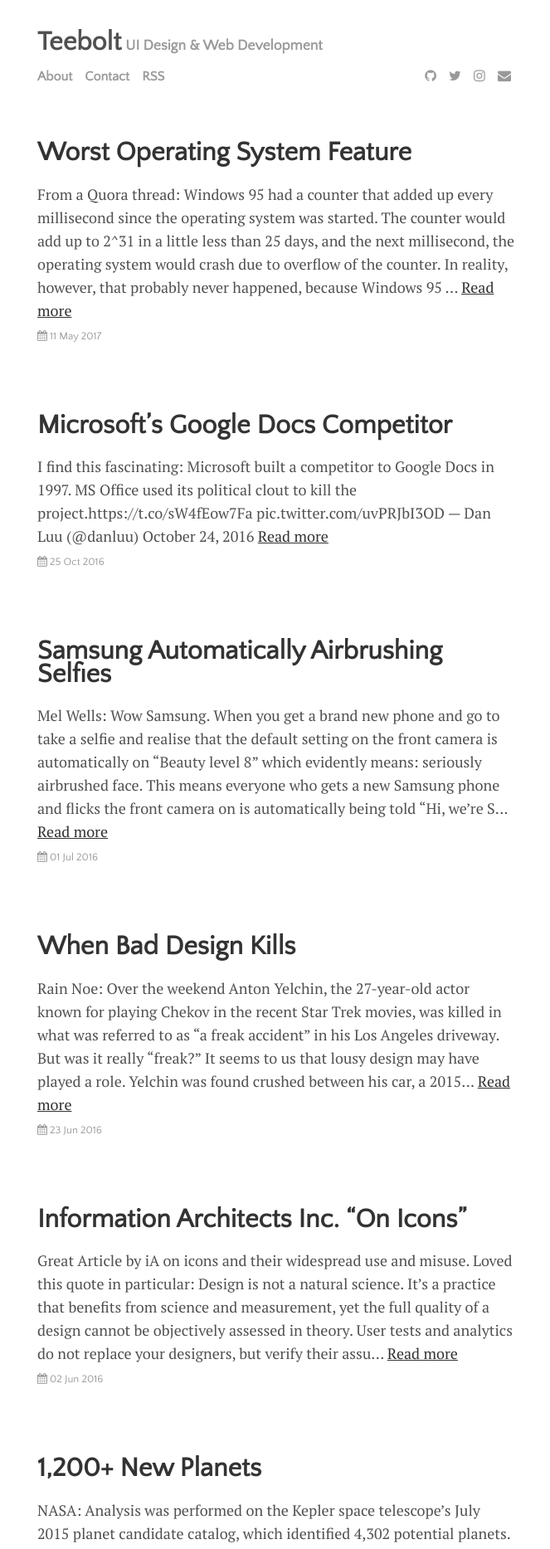
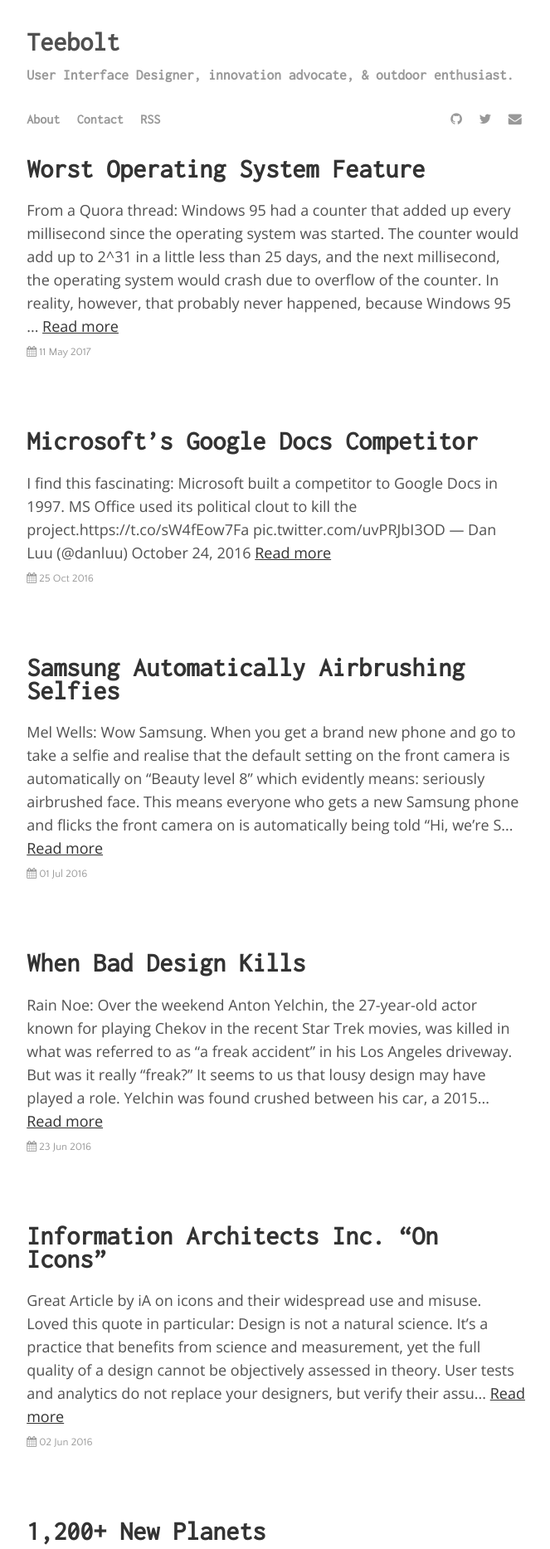
Before and after one commit to tbolt/tbolt.space, a Jekyll site: the page built from index.html, in a window 1280 px wide. Shown: the top 1867 px of the page at 83% size, without its empty margins (307-970 px from the left). Built offline with Jekyll 4.4.1, drawn with Linux system fonts in a browser that asks for light colours; nearby versions of some CDN libraries; the list of posts is cut into pages by our own code; some of the changed text lies outside the part shown.

Commit message:
style updates

```diff
--- a/404.html
+++ b/404.html
@@ -7,5 +7,5 @@
 <div class="page">
   <h1 class="page-title">404: Page not found</h1>
 
-  <p class="lead">Sorry, that page doesn't exist or something is broken. <a href="{{ site.baseurl }}/">Head back home</a> to try finding it again, or search for it on the <a href="{{ site.baseurl }}/menu/writing.html">archives page</a>.</p>
+  <p class="lead">Sorry, that page doesn't exist or something is broken. <a href="{{ site.baseurl }}/">Head back home</a> to try finding it again.</p>
 </div>
--- a/_data/settings.yml
+++ b/_data/settings.yml
@@ -1,5 +1,5 @@
 title:  Teebolt
-tagline:  UI Design & Web Development
+tagline:  User Interface Designer, innovation advocate, & outdoor enthusiast.
 author:
   name: "Tyler Bolchoz"
   twitter:  tbolt
@@ -11,7 +11,6 @@
 social:
 - {icon: 'github', link: 'https://www.github.com/teebolt'}
 - {icon: 'twitter', link: 'https://twitter.com/tbolt'}
-- {icon: 'instagram', link: 'https://instagram.com/teebolt'}
 - {icon: 'envelope', link: 'mailto:ty.bolchoz@gmail.com'}
 
 # Available social icons are powered by Font Awesome, so you can use any icon that they offer
--- a/_includes/head.html
+++ b/_includes/head.html
@@ -9,7 +9,7 @@
   <meta name="viewport" content="width=device-width, initial-scale=1">
   <link rel="stylesheet" href="{{ site.github.url }}/assets/css/main.css">
   <link rel="stylesheet" href="{{ site.github.url }}/assets/css/syntax.css">
-  <link rel="stylesheet" href="https://fonts.googleapis.com/css?family=PT+Serif:400,400italic,700%7CPT+Sans:400">
+  <link href="https://fonts.googleapis.com/css?family=Inconsolata|Open+Sans" rel="stylesheet">
   <link rel="stylesheet" href="https://fonts.googleapis.com/css?family=Source+Code+Pro">
   <link rel="stylesheet" href="https://fonts.googleapis.com/css?family=Quattrocento+Sans">
   <link rel="stylesheet" href="https://cdnjs.cloudflare.com/ajax/libs/font-awesome/4.6.3/css/font-awesome.min.css">
--- a/assets/css/main.css
+++ b/assets/css/main.css
@@ -3,7 +3,7 @@
 */
 
 body {
-  font-family: "PT Serif", Georgia, "Times New Roman", serif;
+  font-family: 'Open Sans', sans-serif;
   font-size: 18px;
   color: #515151;/*#3A3A3A;/*rgba(0,0,0,.8);/*#666;*/
   line-height: 1.75rem;
@@ -28,7 +28,7 @@
 }
 
 h1, h2, h3, h4, h5, h6 {
-  font-family: "Quattrocento Sans", sans-serif;
+  font-family: 'Inconsolata', monospace;
   color: #333;
 }
 
@@ -106,7 +106,7 @@
 
 @media (max-width: 1366px) {
   .container {
-    width: 45vw;
+    width: 47vw;
   }
 }
 
@@ -137,8 +137,14 @@
   text-decoration: none;
   color: #505050;
 }
-
+h3.masthead-title {
+  float: left;
+  margin-bottom: 2rem;
+}
 .masthead-subtitle {
+  margin-top: 0.5rem;
+  margin-bottom: 1.5rem;
+  float: left;
   color: #999;
 }
 
@@ -239,7 +245,8 @@
 */
 
 .menu {
-  padding-top: 0.5rem;
+  padding-top: 2.5rem;
+  padding-bottom: 2.5rem;
   display: block;
 }
 
```
